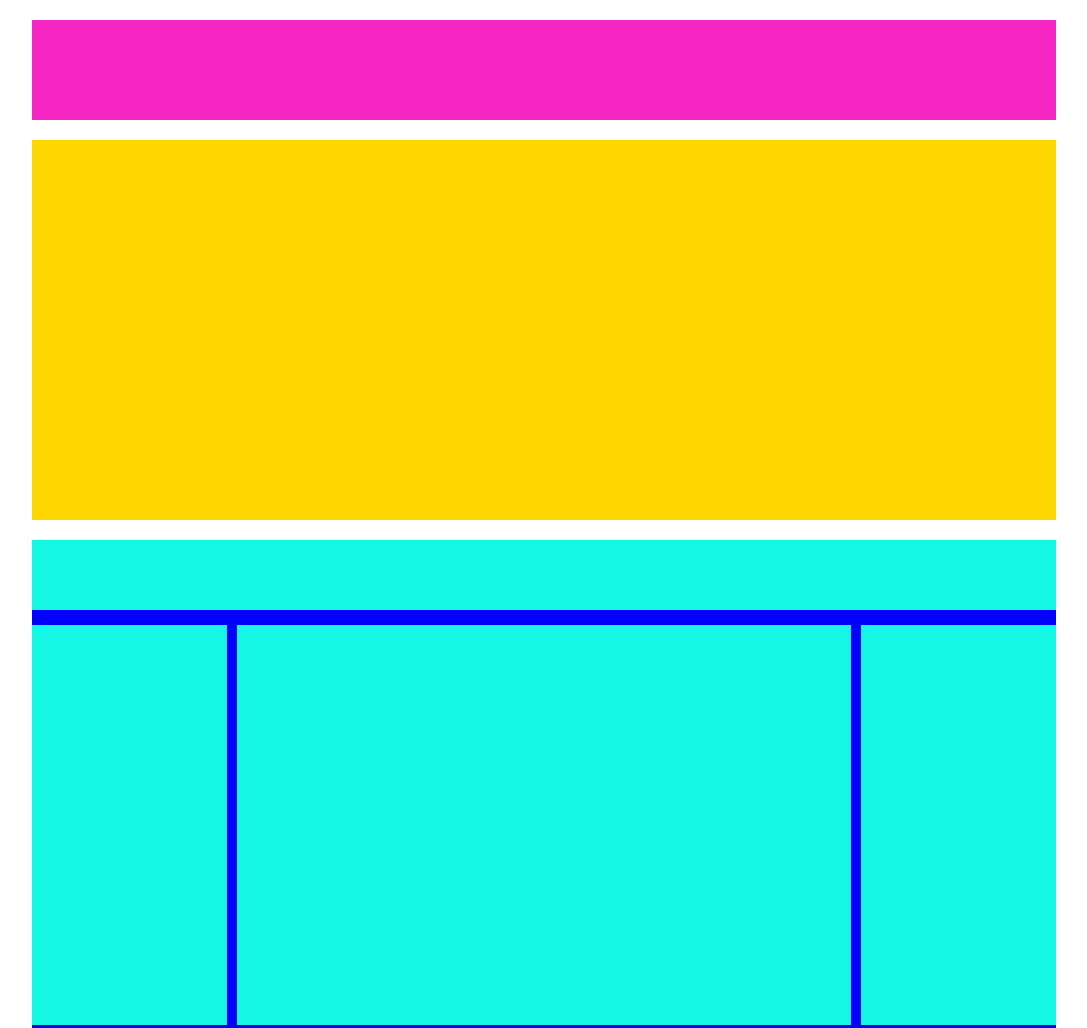
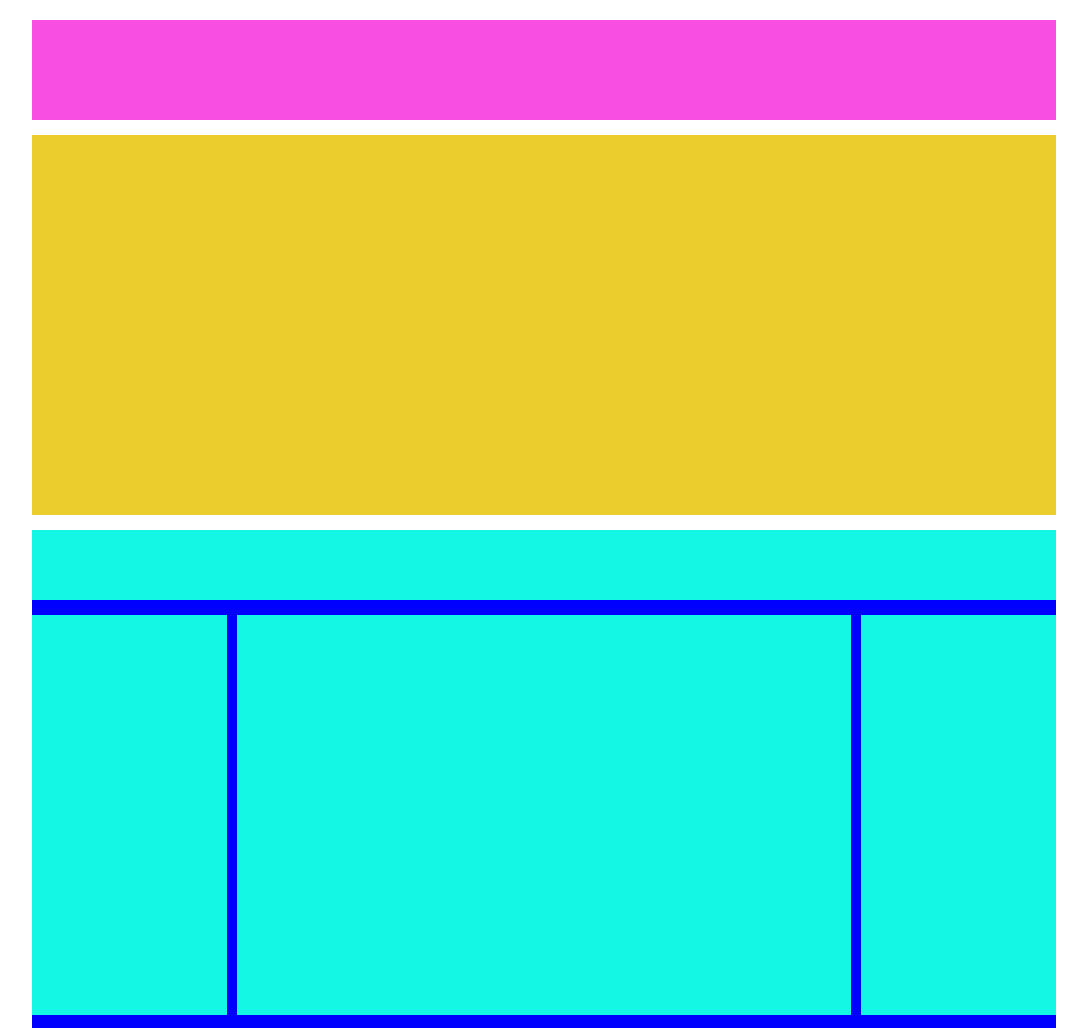
Before and after one commit to Framae/htmlcss-struttura-wp, a plain HTML site: page index.html in a window 1280 px wide. Shown: the top 1028 px of the page, without its empty margins (96-1183 px from the left). Drawn offline with Linux system fonts and the light colour scheme.

Commit message:
modifiche finali

```diff
--- a/style.css
+++ b/style.css
@@ -4,18 +4,18 @@ body {
 }
 
 header {
-    background-color: rgb(245, 38, 193);
+    background-color: rgb(248, 79, 226);
     width: 100%;
     height: 100px;
     margin-top: 20px;
-    margin-bottom: 20px;
+    margin-bottom: 15px;
 }
 
 .prima {
-    background-color: gold;
+    background-color: rgb(235, 206, 46);
     width: 100%;
     height: 380px;
-    margin-bottom: 20px;
+    margin-bottom: 15px;
 }
 
 .seconda {
```
